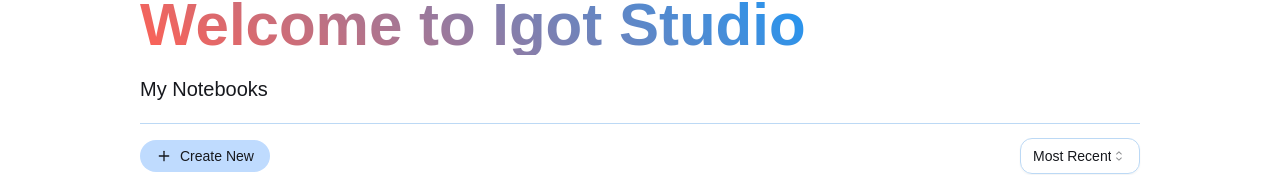
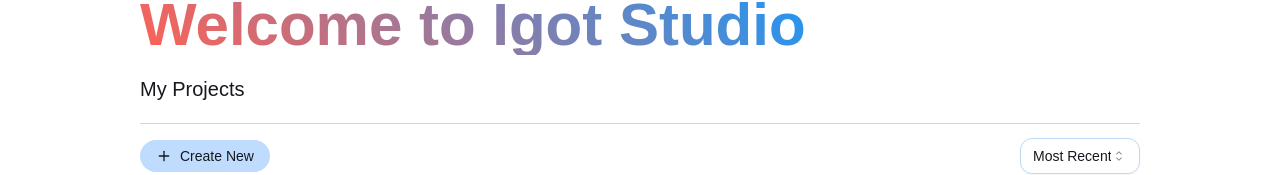
Before and after one commit to shariarfaisal/studio, a Next.js app: page / in a window 1280 px wide. Shown: the part 129-304 px from the top of the page. Built offline with nearby package versions, Linux system fonts and the light colour scheme.

Commit message:
simple type update

```diff
--- a/src/app/page.tsx
+++ b/src/app/page.tsx
@@ -11,7 +11,7 @@
           </h1>
         </div>
         <div className="w-full flex flex-col gap-5">
-          <h2 className="text-xl font-medium">My Notebooks</h2>
+          <h2 className="text-xl font-medium">My Projects</h2>
           <Projects />
         </div>
       </div>
```
